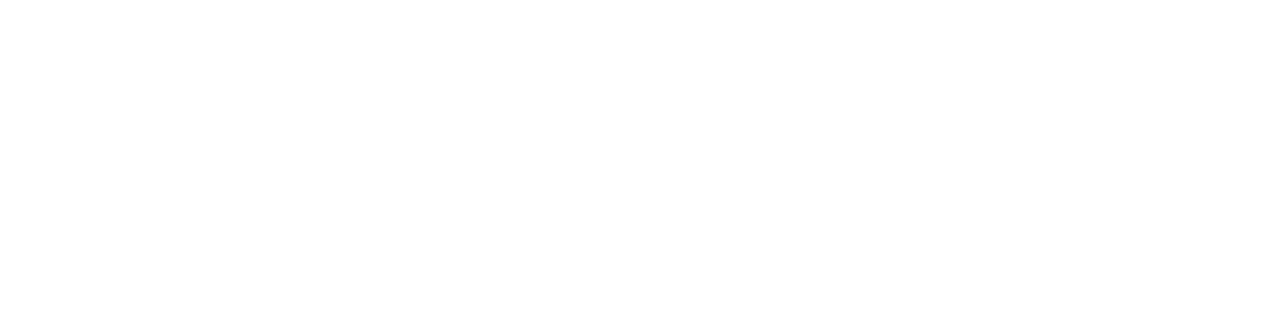
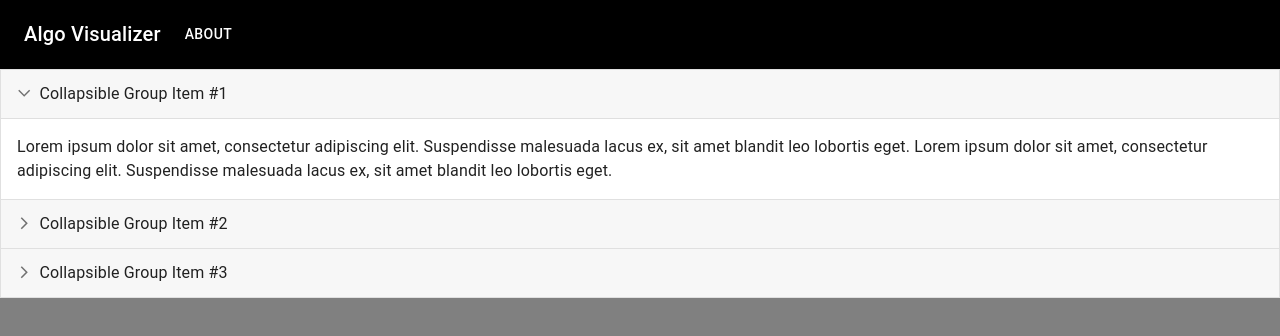
Before and after one commit to MayankSingh6715/AlgorithmVisualizer, a React (Create React App) app: page /about in a window 1280 px wide. Shown: the top 336 px of the page. Built offline with nearby package versions, Linux system fonts and the light colour scheme.

Commit message:
home-page-about-setup

```diff
--- a/package.json
+++ b/package.json
@@ -3,11 +3,16 @@
   "version": "0.1.0",
   "private": true,
   "dependencies": {
+    "@emotion/react": "^11.7.1",
+    "@emotion/styled": "^11.6.0",
+    "@mui/icons-material": "^5.2.5",
+    "@mui/material": "^5.2.5",
     "@testing-library/jest-dom": "^5.16.1",
     "@testing-library/react": "^12.1.2",
     "@testing-library/user-event": "^13.5.0",
     "react": "^17.0.2",
     "react-dom": "^17.0.2",
+    "react-router-dom": "^5.2.0",
     "react-scripts": "5.0.0",
     "web-vitals": "^2.1.2"
   },
--- a/src/App.js
+++ b/src/App.js
@@ -1,8 +1,25 @@
+import Navbar from "./component/Navbar";
+import About from "./component/About";
+import {
+  BrowserRouter as Router,
+  Switch,
+  Route,
+  Link
+} from "react-router-dom";
+
+
 function App() {
   return (
-    <div className="App">
-
-    </div>
+    <>
+    <Router>
+      <Navbar />
+        <Switch>
+          <Route exact path="/about">
+            <About />
+          </Route>
+        </Switch>
+    </Router>
+    </>
   );
 }
 
--- /dev/null
+++ b/src/component/About.js
@@ -0,0 +1,95 @@
+import * as React from 'react';
+import { styled } from '@mui/material/styles';
+import ArrowForwardIosSharpIcon from '@mui/icons-material/ArrowForwardIosSharp';
+import MuiAccordion from '@mui/material/Accordion';
+import MuiAccordionSummary from '@mui/material/AccordionSummary';
+import MuiAccordionDetails from '@mui/material/AccordionDetails';
+import Typography from '@mui/material/Typography';
+
+const Accordion = styled((props) => (
+  <MuiAccordion disableGutters elevation={0} square {...props} />
+))(({ theme }) => ({
+  border: `1px solid ${theme.palette.divider}`,
+  '&:not(:last-child)': {
+    borderBottom: 0,
+  },
+  '&:before': {
+    display: 'none',
+  },
+}));
+
+const AccordionSummary = styled((props) => (
+  <MuiAccordionSummary
+    expandIcon={<ArrowForwardIosSharpIcon sx={{ fontSize: '0.9rem' }} />}
+    {...props}
+  />
+))(({ theme }) => ({
+  backgroundColor:
+    theme.palette.mode === 'dark'
+      ? 'rgba(255, 255, 255, .05)'
+      : 'rgba(0, 0, 0, .03)',
+  flexDirection: 'row-reverse',
+  '& .MuiAccordionSummary-expandIconWrapper.Mui-expanded': {
+    transform: 'rotate(90deg)',
+  },
+  '& .MuiAccordionSummary-content': {
+    marginLeft: theme.spacing(1),
+  },
+}));
+
+const AccordionDetails = styled(MuiAccordionDetails)(({ theme }) => ({
+  padding: theme.spacing(2),
+  borderTop: '1px solid rgba(0, 0, 0, .125)',
+}));
+
+export default function About() {
+  const [expanded, setExpanded] = React.useState('panel1');
+
+  const handleChange = (panel) => (event, newExpanded) => {
+    setExpanded(newExpanded ? panel : false);
+  };
+
+  return (
+    <div>
+      <Accordion expanded={expanded === 'panel1'} onChange={handleChange('panel1')}>
+        <AccordionSummary aria-controls="panel1d-content" id="panel1d-header">
+          <Typography>Collapsible Group Item #1</Typography>
+        </AccordionSummary>
+        <AccordionDetails>
+          <Typography>
+            Lorem ipsum dolor sit amet, consectetur adipiscing elit. Suspendisse
+            malesuada lacus ex, sit amet blandit leo lobortis eget. Lorem ipsum dolor
+            sit amet, consectetur adipiscing elit. Suspendisse malesuada lacus ex,
+            sit amet blandit leo lobortis eget.
+          </Typography>
+        </AccordionDetails>
+      </Accordion>
+      <Accordion expanded={expanded === 'panel2'} onChange={handleChange('panel2')}>
+        <AccordionSummary aria-controls="panel2d-content" id="panel2d-header">
+          <Typography>Collapsible Group Item #2</Typography>
+        </AccordionSummary>
+        <AccordionDetails>
+          <Typography>
+            Lorem ipsum dolor sit amet, consectetur adipiscing elit. Suspendisse
+            malesuada lacus ex, sit amet blandit leo lobortis eget. Lorem ipsum dolor
+            sit amet, consectetur adipiscing elit. Suspendisse malesuada lacus ex,
+            sit amet blandit leo lobortis eget.
+          </Typography>
+        </AccordionDetails>
+      </Accordion>
+      <Accordion expanded={expanded === 'panel3'} onChange={handleChange('panel3')}>
+        <AccordionSummary aria-controls="panel3d-content" id="panel3d-header">
+          <Typography>Collapsible Group Item #3</Typography>
+        </AccordionSummary>
+        <AccordionDetails>
+          <Typography>
+            Lorem ipsum dolor sit amet, consectetur adipiscing elit. Suspendisse
+            malesuada lacus ex, sit amet blandit leo lobortis eget. Lorem ipsum dolor
+            sit amet, consectetur adipiscing elit. Suspendisse malesuada lacus ex,
+            sit amet blandit leo lobortis eget.
+          </Typography>
+        </AccordionDetails>
+      </Accordion>
+    </div>
+  );
+}
--- /dev/null
+++ b/src/component/Navbar.js
@@ -0,0 +1,102 @@
+import React from 'react';
+import AppBar from '@mui/material/AppBar'
+import Box from '@mui/material/Box';
+import Toolbar from '@mui/material/Toolbar';
+import IconButton from '@mui/material/IconButton';
+import Typography from '@mui/material/Typography';
+import Menu from '@mui/material/Menu';
+import MenuIcon from '@mui/icons-material/Menu';
+import Container from '@mui/material/Container';
+import Button from '@mui/material/Button';
+import MenuItem from '@mui/material/MenuItem';
+import { Link } from 'react-router-dom';
+
+const pages = ['About'];
+
+const Navbar = () => {
+  const [anchorElNav, setAnchorElNav] = React.useState(null);
+
+  const handleOpenNavMenu = (event) => {
+    setAnchorElNav(event.currentTarget);
+  };
+
+  const handleCloseNavMenu = () => {
+    setAnchorElNav(null);
+  };
+
+  return (
+    <AppBar position="static" sx={{ bgcolor: "black" }}>
+      <Container maxWidth="xl">
+        <Toolbar disableGutters>
+          <Typography
+            variant="h6"
+            noWrap
+            component="div"
+            sx={{ mr: 2, display: { xs: 'none', md: 'flex' } }}
+          >
+              Algo Visualizer
+          </Typography>
+
+          <Box sx={{ flexGrow: 1, display: { xs: 'flex', md: 'none' } }}>
+            <IconButton
+              size="large"
+              aria-label="account of current user"
+              aria-controls="menu-appbar"
+              aria-haspopup="true"
+              onClick={handleOpenNavMenu}
+              color="inherit"
+            >
+              <MenuIcon />
+            </IconButton>
+            <Menu
+              id="menu-appbar"
+              anchorEl={anchorElNav}
+              anchorOrigin={{
+                vertical: 'bottom',
+                horizontal: 'left',
+              }}
+              keepMounted
+              transformOrigin={{
+                vertical: 'top',
+                horizontal: 'left',
+              }}
+              open={Boolean(anchorElNav)}
+              onClose={handleCloseNavMenu}
+              sx={{
+                display: { xs: 'block', md: 'none' },
+              }}
+            >
+              {pages.map((page) => (
+                <MenuItem key={page} onClick={handleCloseNavMenu}>
+                  <Typography textAlign="center">{page}</Typography>
+                </MenuItem>
+              ))}
+            </Menu>
+          </Box>
+          <Typography
+            variant="h6"
+            noWrap
+            component="div"
+            sx={{ flexGrow: 1, display: { xs: 'flex', md: 'none' } }}
+          >
+            Algo Visualizer
+          </Typography>
+          <Box sx={{ flexGrow: 1, display: { xs: 'none', md: 'flex' } }}>
+            {pages.map((page) => (
+              <Button
+                component={Link}
+                to="/about"
+                key={page}
+                onClick={handleCloseNavMenu}
+                sx={{ my: 2, color: 'white', display: 'block' }}
+              >
+                {page}
+              </Button>
+            ))}
+          </Box>
+        </Toolbar>
+      </Container>
+    </AppBar>
+  );
+};
+export default Navbar;
--- a/src/index.css
+++ b/src/index.css
@@ -5,6 +5,7 @@
     sans-serif;
   -webkit-font-smoothing: antialiased;
   -moz-osx-font-smoothing: grayscale;
+  background: #808080;
 }
 
 code {
```
Also changed, not shown: 1 other file (tests, documents, lock files or other folders).
